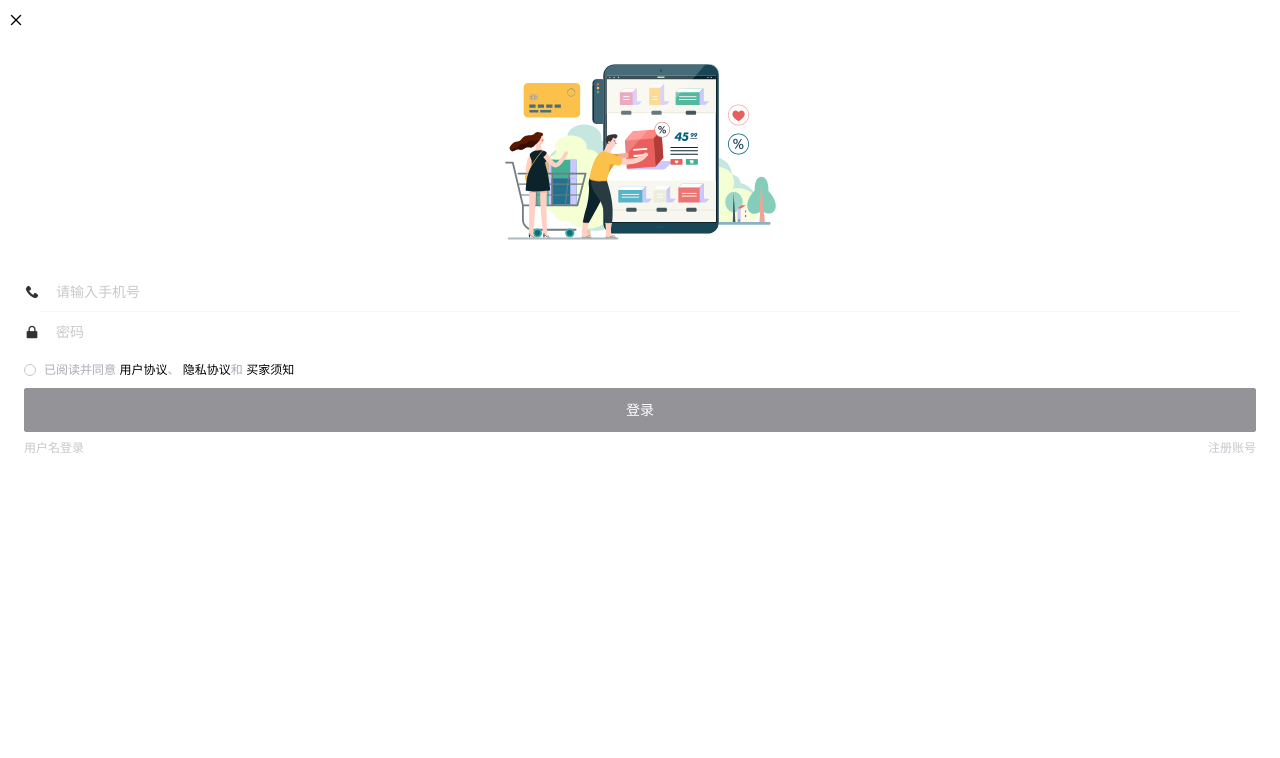
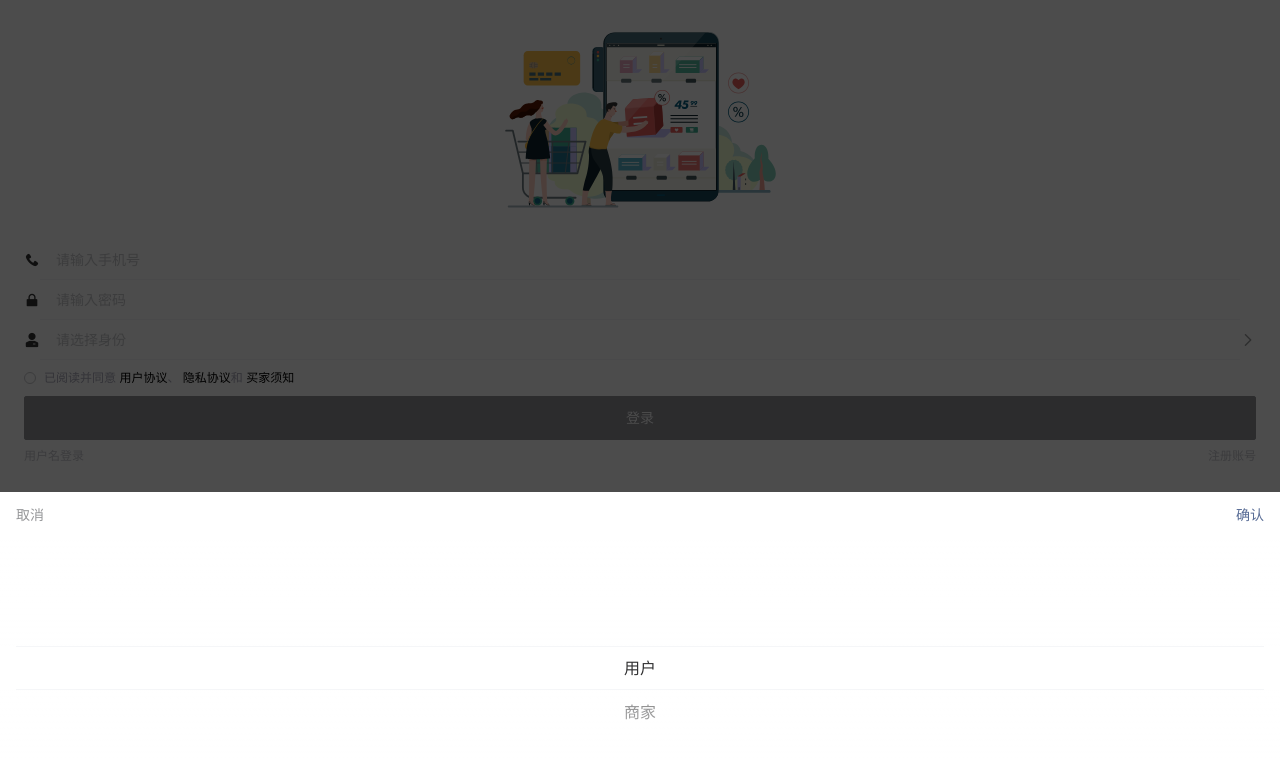
Before and after one commit to Resuragam/Comprehensive_practical_training_Shop, a Vue app: page /login in a window 1280 px wide. Both pictures are taken after a click on the button 656 px from the left and 332 px from the top of the page. Shown: the top 758 px of the page. Built offline with nearby package versions, Linux system fonts and the light colour scheme.

Commit message:
brand login

```diff
--- a/src/components/login/LoginFormByPhone.vue
+++ b/src/components/login/LoginFormByPhone.vue
@@ -35,7 +35,17 @@ const onHandoffLogin = () => {
   emit("handoffLogin");
 };
 
+const result = ref("");
+const showPicker = ref(false);
+const columns = ["用户", "商家"];
+
 let clickSubmit = ref(false);
+
+const onConfirm = (value: any) => {
+  result.value = value;
+  showPicker.value = false;
+};
+
 const onSubmit = () => {
   clickSubmit.value = true;
   loginByPhone(loginInfo.userPhone, loginInfo.userPassword).then((res: any) => {
@@ -45,7 +55,7 @@ const onSubmit = () => {
         message: "登录成功",
         onClose() {
           setToken(res.data.data.user.userId);
-          console.warn(getToken())
+          console.warn(getToken());
           clickSubmit.value = false;
           debugger;
           router.back();
@@ -82,7 +92,7 @@ const onSubmit = () => {
         v-model="loginInfo.userPassword"
         type="password"
         name="userPassword"
-        placeholder="密码"
+        placeholder="请输入密码"
         class="px-0 py-2"
         maxlength="16"
       >
@@ -90,6 +100,26 @@ const onSubmit = () => {
           <van-icon name="lock" class="mr-3"></van-icon>
         </template>
       </van-field>
+      <van-field
+        v-model="result"
+        is-link
+        readonly
+        name="picker"
+        placeholder="请选择身份"
+        @click="showPicker = true"
+        class="px-0 py-2"
+      >
+      <template #left-icon>
+        <van-icon name="manager" class="mr-3"></van-icon>
+      </template>
+      </van-field>
+      <van-popup v-model:show="showPicker" position="bottom">
+        <van-picker
+          :columns="columns"
+          @confirm="onConfirm"
+          @cancel="showPicker = false"
+        />
+      </van-popup>
     </van-cell-group>
     <van-checkbox
       v-model="loginInfo.agreementCheck"
--- a/src/components/login/LoginFormByUserName.vue
+++ b/src/components/login/LoginFormByUserName.vue
@@ -35,10 +35,21 @@ const onHandoffLogin = () => {
   emit("handoffLogin");
 };
 
+const result = ref("");
+const showPicker = ref(false);
+const columns = ["用户", "商家"];
+
 let clickSubmit = ref(false);
+
+const onConfirm = (value: any) => {
+  result.value = value;
+  showPicker.value = false;
+};
+
 const onSubmit = () => {
   clickSubmit.value = true;
-  loginByUserName(loginInfo.userName, loginInfo.userPassword).then((res: any) => {
+  loginByUserName(loginInfo.userName, loginInfo.userPassword).then(
+    (res: any) => {
       if (res.data.code === 20000) {
         console.log("登录成功", res);
         Toast.success({
@@ -58,7 +69,8 @@ const onSubmit = () => {
           },
         });
       }
-  });
+    }
+  );
 };
 </script>
 
@@ -88,6 +100,26 @@ const onSubmit = () => {
           <van-icon name="lock" class="mr-3"></van-icon>
         </template>
       </van-field>
+      <van-field
+        v-model="result"
+        is-link
+        readonly
+        name="picker"
+        placeholder="请选择身份"
+        @click="showPicker = true"
+        class="px-0 py-2"
+      >
+        <template #left-icon>
+          <van-icon name="manager" class="mr-3"></van-icon>
+        </template>
+      </van-field>
+      <van-popup v-model:show="showPicker" position="bottom">
+        <van-picker
+          :columns="columns"
+          @confirm="onConfirm"
+          @cancel="showPicker = false"
+        />
+      </van-popup>
     </van-cell-group>
     <van-checkbox
       v-model="loginInfo.agreementCheck"
@@ -126,7 +158,7 @@ const onSubmit = () => {
       style="color: #c7c7ce"
     >
       <span class="flex" @click="onHandoffLogin">密码登录</span>
-      <span class="flex">忘记密码</span>
+      <span class="flex" @click="router.push('/register')">注册账号</span>
     </div>
   </van-form>
 </template>
--- a/src/view/login/Login.vue
+++ b/src/view/login/Login.vue
@@ -15,10 +15,10 @@ const handoffLogin = () => {
 </script>
 
 <template>
-  <div class="m-2">
-    <div>
+  <div class="m-2 mt-0">
+    <!-- <div>
       <van-icon name="cross" @click="router.back()"/>
-    </div>
+    </div> -->
     <div class="">
       <img
         src="@/static/img/login/illustrations.svg"
```
Lines whose indentation alone changed are shown as unchanged.
